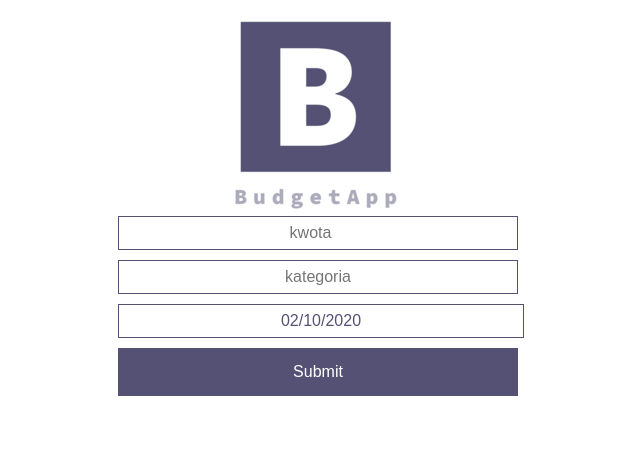
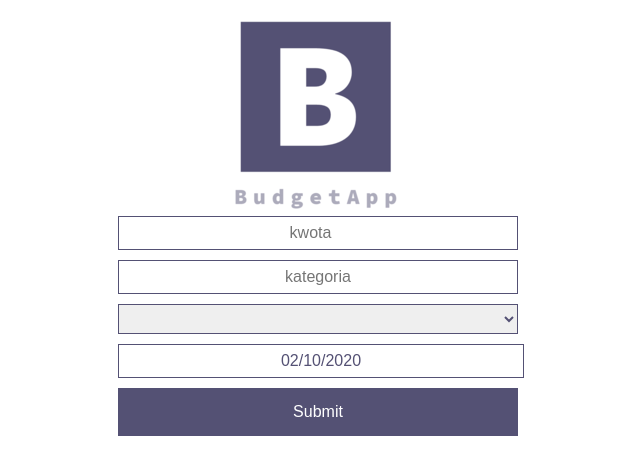
Before and after one commit to konradperko/BudgetApp-React, a React (Create React App) app: page / in a window 1280 px wide. Shown: the top 474 px of the page, without its empty margins (322-962 px from the left). Built offline with nearby package versions, Linux system fonts and the light colour scheme; no server answers.

Commit message:
Init commit for choose category

```diff
--- /dev/null
+++ b/src/components/ChooseCategory/ChooseCategory.jsx
@@ -0,0 +1,26 @@
+import React, { useState, useEffect } from 'react'
+import { CATEGORIES_URL } from '../../static/apiconfig'
+
+import * as Styled from './style';
+
+const ChooseCategory = () => {
+  const [value, setValue] = useState('')
+  const [categories, setCategories] = useState([])
+  // name, subcategory (tablica stringow), type (EXPENSES, albo EARGNINGS)
+
+  useEffect(() => {
+    fetch(CATEGORIES_URL)
+      .then(res => setCategories(res))
+      console.log(categories)
+  }, [])
+
+  return (
+    <Styled.Select value={value} onChange={e => setValue(e.target.value)} required>
+      <option></option>
+      <option>auto</option>
+      <option>agd</option>
+    </Styled.Select>
+  )
+}
+
+export default ChooseCategory
--- /dev/null
+++ b/src/components/ChooseCategory/style.jsx
@@ -0,0 +1,9 @@
+import styled from 'styled-components'
+
+export const Select = styled.select `
+  width: 100%;
+  height: 30px;
+  margin-bottom: 10px;
+  border: 1px solid #545174;
+  color: #545174;
+`
--- a/src/components/ExpenseForm/ExpenseForm.jsx
+++ b/src/components/ExpenseForm/ExpenseForm.jsx
@@ -1,7 +1,8 @@
 import React, { useState, useEffect } from 'react'
 import { DataService } from '../../services/DataService'
 import DatePicker from 'react-datepicker'
-import { expensesUrl } from '../../static/apiconfig'
+import { EXPENSES_URL } from '../../static/apiconfig'
+import ChooseCategory from '../ChooseCategory/ChooseCategory'
 
 import "react-datepicker/dist/react-datepicker.css"
 
@@ -17,7 +18,7 @@ const  ExpenseForm = () => {
     (async function fetchExpenses() {
       if(!isSubmitting) { return }
       try {
-        await DataService.postData(expensesUrl, { cost, category, date })
+        await DataService.postData(EXPENSES_URL, { cost, category, date })
         setSubmitting(false)
       } catch (e) {
         console.error(e)
@@ -54,6 +55,7 @@ const  ExpenseForm = () => {
         minlength="2"
         required
       />
+      <ChooseCategory />
       <DatePicker
         selected={date}
         onChange={handleDateChange}
--- a/src/static/apiconfig.js
+++ b/src/static/apiconfig.js
@@ -1 +1,2 @@
-export const expensesUrl = 'https://budget-app-aa.herokuapp.com/expenses'
+export const EXPENSES_URL = 'https://budget-app-aa.herokuapp.com/expenses'
+export const CATEGORIES_URL = 'https://budget-app-aa.herokuapp.com/categories'
```
